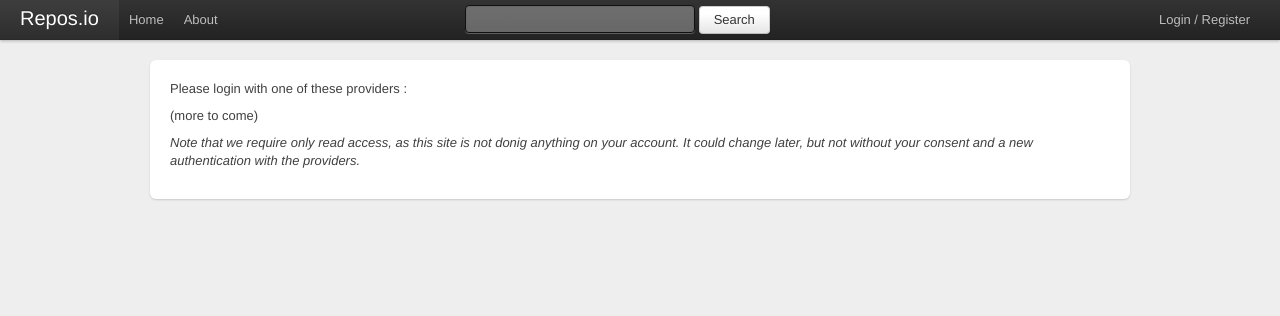
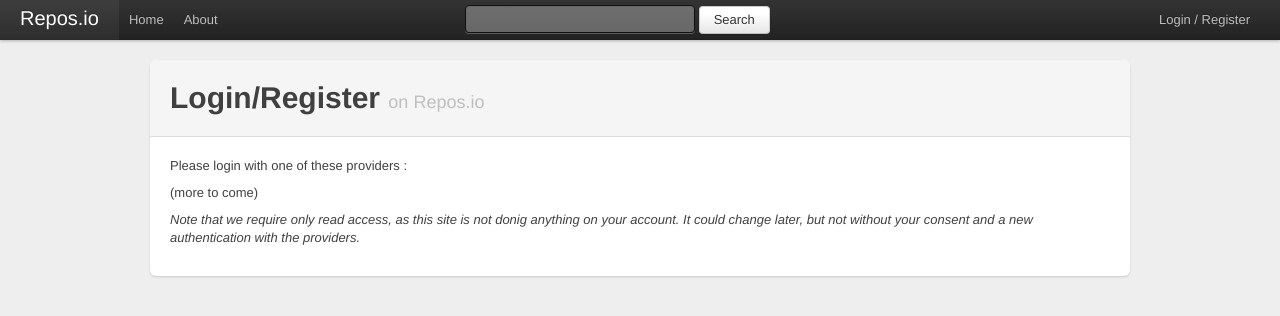
Before and after one commit to twidi/Repos.io, a Django app: template project/accounts/templates/accounts/login.html in a window 1280 px wide. Shown: the top 316 px of the page. Run offline with Django 3.2, Linux system fonts and the light colour scheme; the template is opened without the code that fills it, so the values that code supplies are empty; parts of the project's set-up code (start-up, migrations or seed data) failed here and were passed over; some libraries are stand-ins or nearby versions.

Commit message:
header on login page

```diff
--- a/project/accounts/templates/accounts/login.html
+++ b/project/accounts/templates/accounts/login.html
@@ -1,6 +1,10 @@
 {% extends 'base.html' %}
 {% block title %}Login on {% endblock %}
 {% block content %}
+
+    <header class='main_header'>
+        <h1>Login/Register <small>on Repos.io</small></h1>
+    </header>
 
     <section>
 
--- a/project/project_static/css/project.css
+++ b/project/project_static/css/project.css
@@ -393,7 +393,7 @@ body#home table td:first-child img {
 /* Login page */
 body#accounts-login section {
     width: 460px;
-    margin: 100px auto 0;
+    margin: 50px auto 30px;
     padding: 30px 50px;
     border-top: 1px solid #DDDDDD;
     border-bottom: 1px solid #DDDDDD;
```
